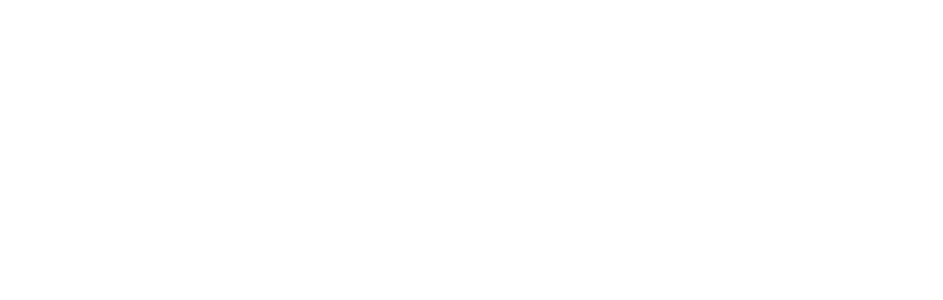
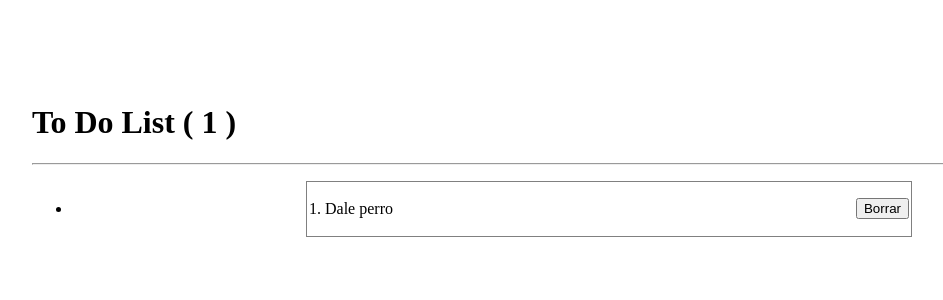
Before and after one commit to MatiasAndino/React-Ejercicio-2, a React app: page / in a window 1280 px wide. Shown: the top 300 px of the page, without its empty margins (51-994 px from the left). Built offline with nearby package versions, Linux system fonts and the light colour scheme; the HTML template or start-up script is replaced by a standard one.

Commit message:
ToDoList

```diff
--- /dev/null
+++ b/src/components/05-ToDo/ToDoApp.css
@@ -0,0 +1,13 @@
+body {
+    padding: 50px;
+}
+
+.item {
+    display: flex;
+    width: 600px;
+    border: 1px solid gray;
+    padding: 2px;
+    margin: auto;
+    align-items: center;
+    justify-content: space-between;
+}
--- /dev/null
+++ b/src/components/05-ToDo/ToDoApp.jsx
@@ -0,0 +1,56 @@
+import React, { useReducer } from "react";
+import { toDoListReducer } from "./toDoListReducer";
+
+
+import './ToDoApp.css';
+
+const initialState = [
+    {
+        id: new Date().getDate(),
+        item: 'Dale perro',
+        done: false,
+    }
+];
+
+export const ToDoApp = () => {
+
+    const [ toDoList ] = useReducer(toDoListReducer, initialState);
+
+
+    return (
+        <>
+            <h1
+                className="text-center"
+            >
+                To Do List ( {toDoList.length} )
+            </h1>
+            <hr />
+
+            <ul
+                className="list-group list-group-flush"
+            >
+                {
+                    toDoList.map( (toDo, i) => (
+                        <li
+                            key={ toDo.id }
+                            className="list-group-item"
+                        >
+                            <div
+                                className="item"
+                            >
+                                <p>
+                                    { i + 1 }. { toDo.item }
+                                </p>
+                                <button
+                                    className="btn btn-danger"
+                                >
+                                    Borrar
+                                </button>
+                            </div>
+                        </li>
+                    ))
+                }
+            </ul>
+        </>
+    )
+}
--- /dev/null
+++ b/src/components/05-ToDo/toDoListReducer.js
@@ -0,0 +1,11 @@
+
+export const toDoListReducer = (state = [], action) => {
+    switch (action.type) {
+        case add:
+
+            break;
+
+        default:
+            return state;
+    }
+}
--- a/src/main.jsx
+++ b/src/main.jsx
@@ -7,7 +7,8 @@
 // import { FormWithCustomHook } from './components/02-useEffect/FormWithCustomHook'
 // import { MultipleCustomHooks } from './components/03-examples/MultipleCustomHooks'
 // import { FocusScreen } from './components/04-useRef/FocusScreen'
-import { RealExampleRef } from './components/04-useRef/RealExampleRef'
+// import { RealExampleRef } from './components/04-useRef/RealExampleRef'
+import { ToDoApp } from './components/05-ToDo/ToDoApp'
 
 import './index.css'
 
@@ -21,6 +22,7 @@
     {/* <MultipleCustomHooks /> */}
     {/* <FocusScreen /> */}
     {/*<RealExampleRef />*/} {/*ESTA TAREA ESTA INCOMPLETA*/}
+    <ToDoApp />
 
   </React.StrictMode>,
 )
```
